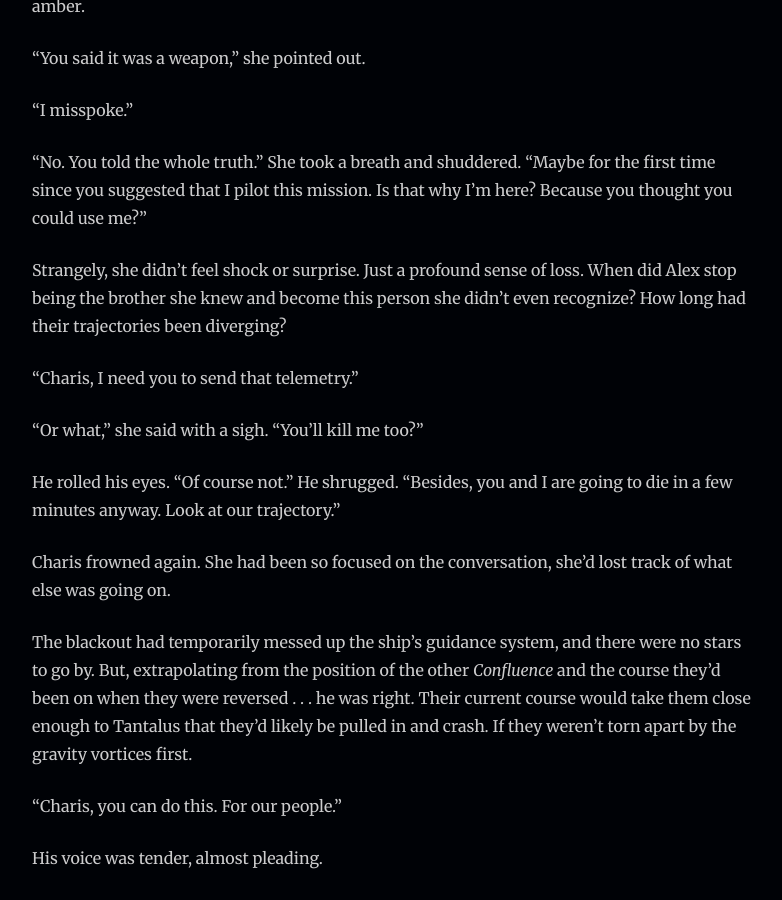
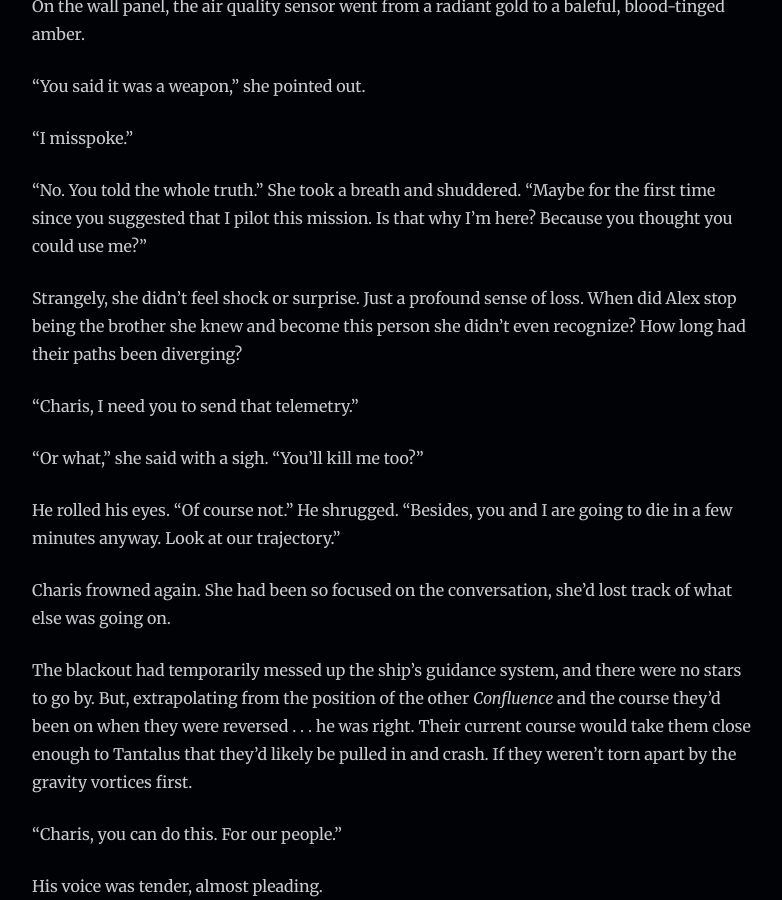
Before and after one commit to natelistrom/natelistrom.github.io, a Jekyll site: the page built from tantalus-mirror.md, in a window 1280 px wide and 900 px high, scrolled down 55107 px. Shown: the whole window, without its empty margins (248-1030 px from the left). Built offline with Jekyll 4.4.1, drawn with Linux system fonts in a browser that asks for light colours; some of the changed text lies outside the part shown.

Commit message:
Minor typo and other fixes on Tantalus page

```diff
--- a/tantalus-mirror.md
+++ b/tantalus-mirror.md
@@ -186,7 +186,7 @@ Better to get it right the first time.
 
 Then, on her display, she saw the first potential wrinkle in the plan. One of the edges of a gravity vortex was blooming especially far from Tantalus' tail. It would intersect with their course briefly.
 
-The _Confluence's_ computer ran some helpful calculations and projected a glowing blue line, recommending a course that would keep them safe while using the vortex' gravity to pull them forward and save some fuel.
+The _Confluence's_ computer ran some helpful calculations and projected a glowing blue line, recommending a course that would keep them safe while using the vortex's gravity to pull them forward and save some fuel.
 
 Charis eased them onto the new course, nudging the thruster controls lightly. She remembered the first time she’d ever piloted a ship. She must have been five or six, sitting in her dad’s lap. Her tiny hands were so small they could barely hold the yoke.
 
@@ -1443,7 +1443,7 @@ They looked at each other for a long moment, shoulders rising and falling with e
 
 “No. You told the whole truth.” She took a breath and shuddered. “Maybe for the first time since you suggested that I pilot this mission. Is that why I'm here? Because you thought you could use me?”
 
-Strangely, she didn't feel shock or surprise. Just a profound sense of loss. When did Alex stop being the brother she knew and become this person she didn't even recognize? How long had their trajectories been diverging?
+Strangely, she didn't feel shock or surprise. Just a profound sense of loss. When did Alex stop being the brother she knew and become this person she didn't even recognize? How long had their paths been diverging?
 
 “Charis, I need you to send that telemetry.”
 
```
Also changed, not shown: other parts of tantalus-mirror.md (+1 -1 lines).
